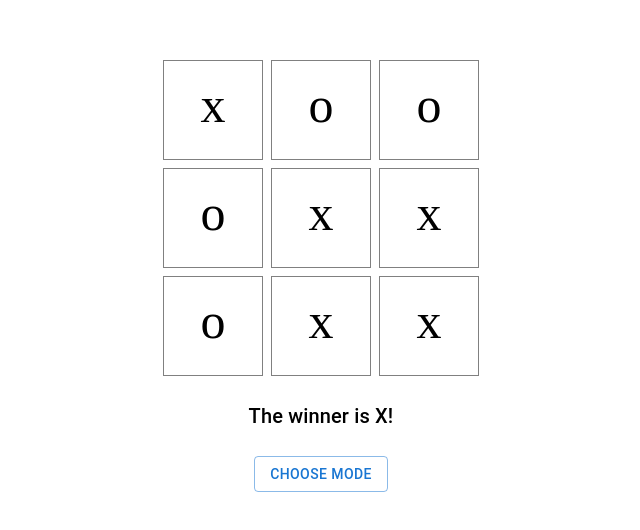
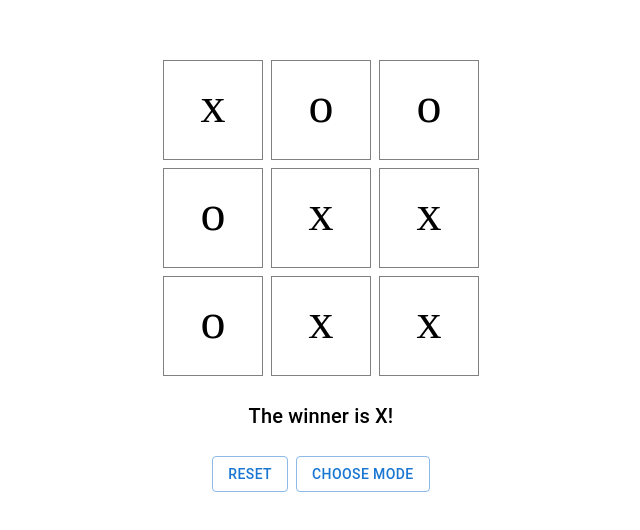
Before and after one commit to ulianakolodii/super-XO, a Next.js app: page /computer-vs-computer in a window 1280 px wide. Shown: the part 124-654 px from the top of the page, without its empty margins (319-959 px from the left). Built offline with nearby package versions, Linux system fonts and the light colour scheme.

Commit message:
fix: set x as initial value after reset

```diff
--- a/components/Grid.tsx
+++ b/components/Grid.tsx
@@ -3,6 +3,7 @@ import { Box } from "@mui/material";
 import { Block } from "../types/Block";
 import HomeButton from "./HomeButton";
 import WinnerBox from "./WinnerBox";
+import ResetButton from "./ResetButton";
 
 const Grid: FC<{
   items: Array<Block>;
@@ -61,7 +62,8 @@ const Grid: FC<{
       <Box sx={{ marginTop: 3 }}>
         <WinnerBox winnerX={winnerX} winnerO={winnerO} draw={draw} />
       </Box>
-      <Box sx={{ marginTop: 3 }}>
+      <Box sx={{ marginTop: 3, display: "flex", gap: 1 }}>
+        <ResetButton handleReset={handleReset}/>
         <HomeButton handleReset={handleReset} />
       </Box>
     </Box>
--- /dev/null
+++ b/components/ResetButton.tsx
@@ -0,0 +1,15 @@
+import { Button } from "@mui/material";
+import { FC } from "react";
+import Link from "next/link";
+
+const ResetButton: FC<{
+  handleReset: () => void;
+}> = ({handleReset}) => {
+  return (
+    <Button variant="outlined" onClick={handleReset}>
+      Reset
+    </Button>
+  );
+};
+
+export default ResetButton;
--- a/pages/computer-vs-computer.tsx
+++ b/pages/computer-vs-computer.tsx
@@ -26,6 +26,7 @@ const ComputerVsComputer = () => {
     () => items.filter((item) => item.value === ""),
     [items]
   );
+
   const winnerX = useMemo(() => isWinner(items, "x"), [items]);
   const winnerO = useMemo(() => isWinner(items, "o"), [items]);
   const isEnd = useMemo(
@@ -57,8 +58,19 @@ const ComputerVsComputer = () => {
   }, [availableItems, winnerX, winnerO, setStateByIndex]);
 
   const reset = useCallback(() => {
-    setItems(defaultItems);
-  }, [setItems]);
+    setItems([
+      { id: 0, value: "" },
+      { id: 1, value: "" },
+      { id: 2, value: "" },
+      { id: 3, value: "" },
+      { id: 4, value: "" },
+      { id: 5, value: "" },
+      { id: 6, value: "" },
+      { id: 7, value: "" },
+      { id: 8, value: "" },
+    ]);
+    setCurrent("x");
+  }, [setItems, setCurrent]);
 
   const handleReset = useCallback(() => {
     reset();
```
Also changed, not shown: pages/player-vs-computer.tsx (+16 -5 lines).
